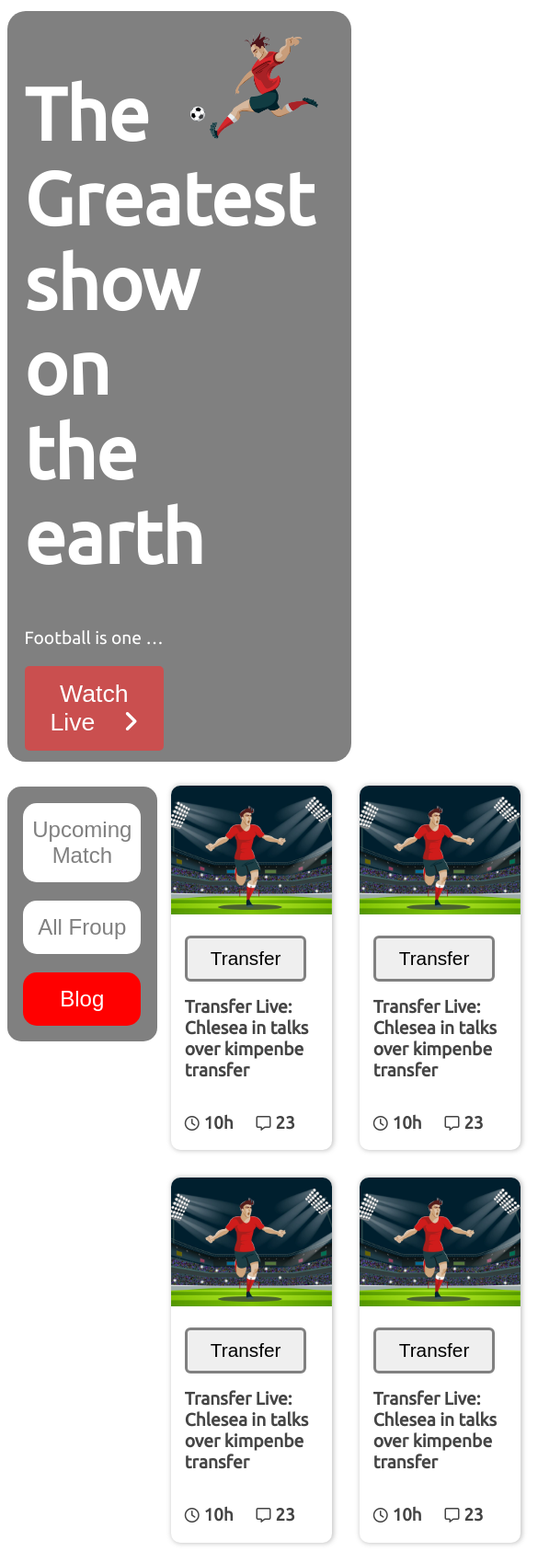
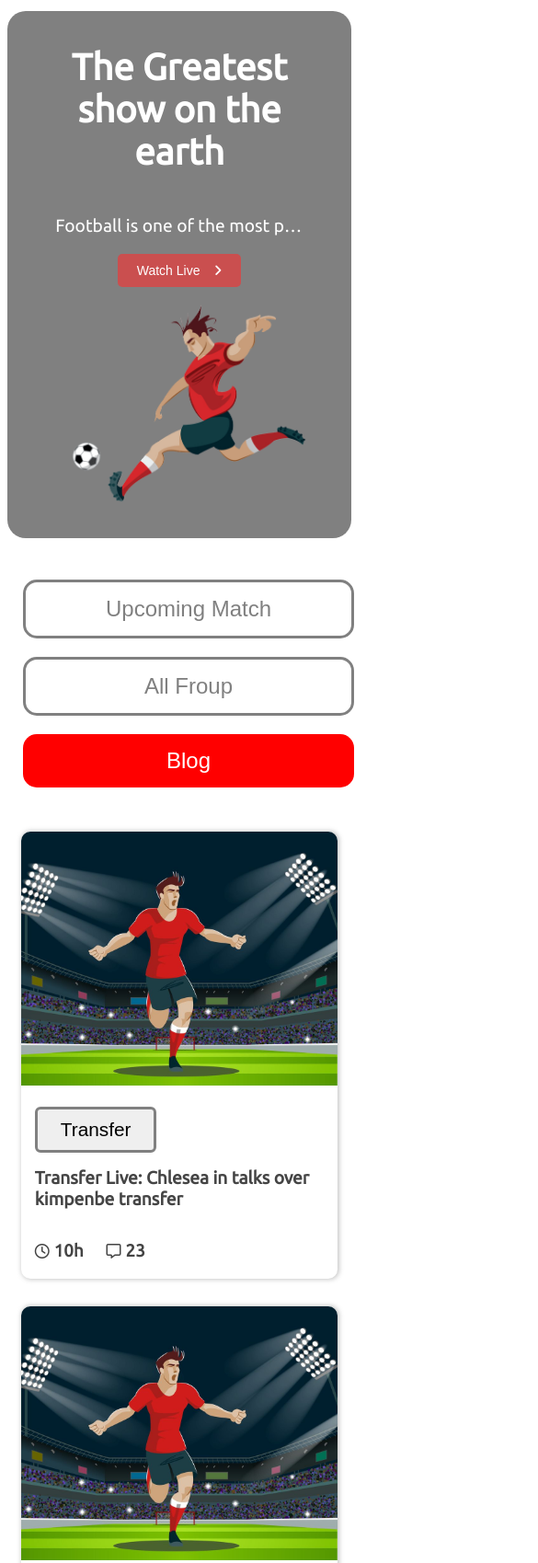
Before and after one commit to iyasinraj/sports-world, a plain HTML site: page index.html in a window 390 px wide. Shown: the top 1699 px of the page at 92% size, 585 px wide, since content can reach past the window. Drawn offline with Linux system fonts and the light colour scheme.

Commit message:
mobile view completed

```diff
--- a/index.html
+++ b/index.html
@@ -23,6 +23,9 @@
                     <p title="Football is one of the most popularly played games around the world. It is the most interesting and engaging as well as one of the oldest games in the world. This game requires a lot of enthusiasm and excitement, which is seen in the tournaments and world cups by both the players and the spectators."> Football is one of the most popularly played games around the world. It is the most interesting and engaging as well as one of the oldest games in the world. This game requires a lot of enthusiasm and excitement, which is seen in the tournaments and world cups by both the players and the spectators.</p>
                 </div>
 
+                <button><a href="index.html">Watch Live<i class="fa-solid fa-angle-right"></i></a></button>
+            </div>
+            <div class="mobile-only">
                 <button><a href="index.html">Watch Live<i class="fa-solid fa-angle-right"></i></a></button>
             </div>
             <div>
@@ -158,7 +161,7 @@
                     </div>
                 </div>
             </div>
-            <div class="post">
+            <div class="post last-post">
                 <img src="images/blog.jpg" alt="">
                 <br>
                 <div class="blog-content">
--- a/styles/style.css
+++ b/styles/style.css
@@ -59,6 +59,11 @@ header button a{
 header button i{
     margin-left: 30px;
 }
+
+.mobile-only{
+    visibility: hidden;
+}
+
 
 main{
     display: flex;
@@ -273,6 +278,10 @@ footer i{
         margin-left: 15px;
     }
 
+    .mobile-only{
+        display: none;
+    }
+
     /* main */
     main{
         display: flex;
@@ -302,6 +311,10 @@ footer i{
         grid-template-columns: repeat(2, 1fr);
     }
 
+    .last-post{
+        display: none;
+    }
+
     .see-more{
         visibility: visible;
         display: flex;
@@ -326,8 +339,6 @@ footer i{
     /* footer section */
 
     .links{
-        /* display: grid;
-        grid-template-columns: repeat(4, 1fr); */
         width: 80%;
         display: flex;
         flex-wrap: wrap;
@@ -339,6 +350,101 @@ footer i{
 
 /* for mobile */
 
-@media only screen and (max-width:688) {
+@media only screen and (max-width: 688px) {
 
+    /* top section */
+
+    .top-banner{
+        display: flex;
+        flex-direction: column;
+    }
+
+    .top-content{
+        width: 80%;
+        margin: auto;
+        color: #ffff;
+        display: flex;
+        flex-direction: column;
+        text-align: center;
+    }
+
+    .top-content h1{
+        width: 100%;
+        font-size: 2.5em;
+    }
+
+    .top-content button{
+        display: none;
+    }
+
+    .mobile-only{
+        visibility: visible;
+        display: flex;
+        justify-content: center;
+        margin-top: -100;
+    }
+
+    .mobile-only button{
+        width: 40%;
+        font-size: 7px;
+        padding: 10px 5px;
+    }
+
+    .mobile-only button i{
+        margin-left: 15px;
+    }
+
+
+
+    /* main */
+    main{
+        display: flex;
+        flex-direction: column;
+    }
+
+
+    /* menu */
+    menu{
+        width: 98%;
+        display: flex;
+        background-color: #fff;
+    }
+    .menu-button{
+        width: 100%;
+        display: flex;
+        flex-direction: column;
+    }
+    .menu-button button{
+        width: 98%;
+        border: solid #808080;
+    }
+
+    /* blog section */
+    .main-blog, .upcoming-match{
+        grid-template-columns: repeat(1, 1fr);
+    }
+
+
+    /* footer section */
+
+    .links {
+        display: flex;
+        flex-direction: column;
+        align-items: center;
+    }
+
+    .links a{
+        margin-bottom: 10px;
+    }
+
+
+    footer a{
+        margin-right:5px;
+    }
+
+    footer i{
+        font-size: 1em;
+        margin-top: 0;
+        padding: 20px;
+    }
 }
```
Also changed, not shown: upcoming-match.html (+5 -1 lines).
